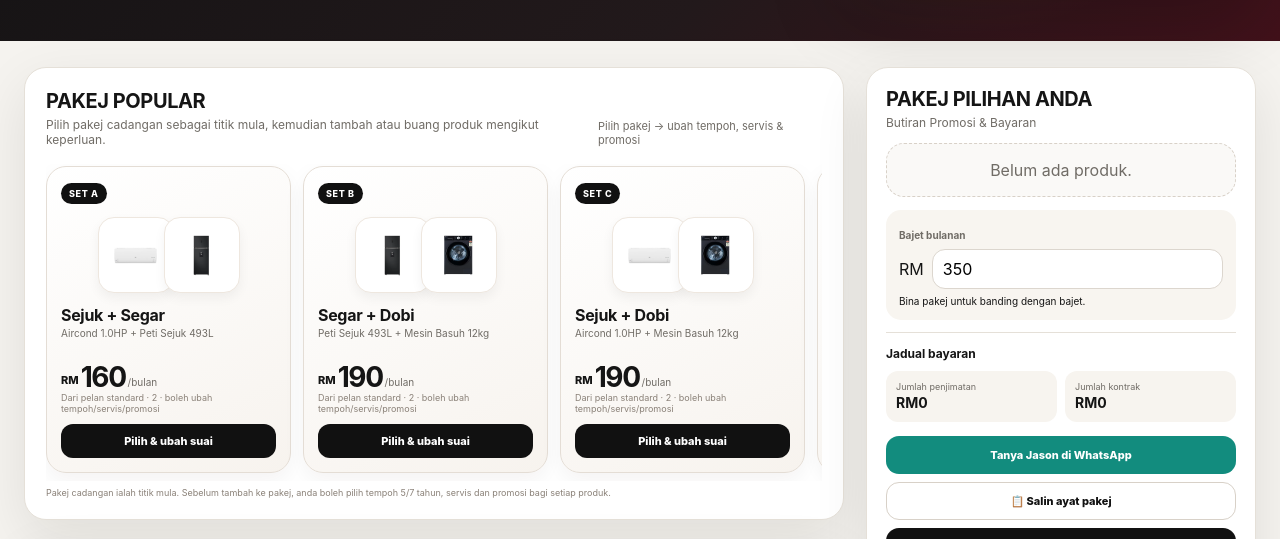
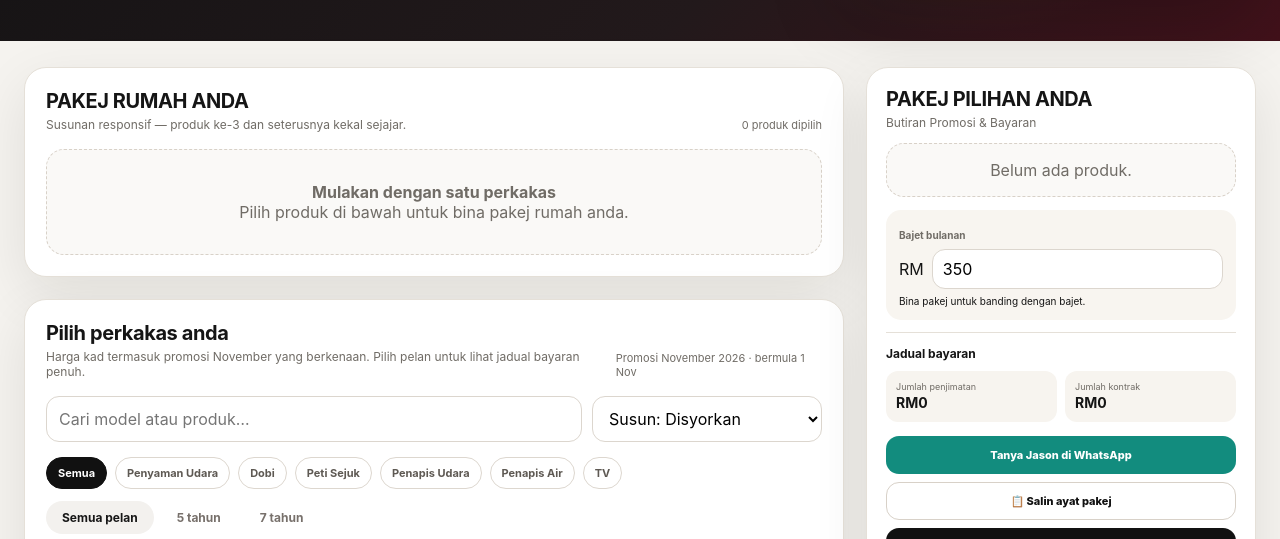
Before and after one commit to JYLiau/lg-subscribe-control-centre, a plain HTML site: page build-my-home/index.html in a window 1280 px wide. Shown: the part 389-928 px from the top of the page. Drawn offline with Linux system fonts and the light colour scheme; no server answers.

Commit message:
Remove redundant Popular Packages section from customer site

```diff
--- a/build-my-home/index.html
+++ b/build-my-home/index.html
@@ -44,15 +44,6 @@
 <main class="shell">
 <div class="builder-grid">
   <div class="maincol">
-    <section class="panel combo-menu-panel" id="comboMenuSection">
-      <div class="panel-head">
-        <div><h2 data-i18n="popularTitle">PAKEJ POPULAR</h2><p data-i18n="popularIntro">Pilih pakej cadangan sebagai titik mula, kemudian tambah atau buang produk mengikut keperluan.</p></div>
-        <div class="tiny" data-i18n="popularTiny">Pilih set → ubah tempoh, servis & promosi</div>
-      </div>
-      <div class="combo-menu" id="comboMenu"></div>
-      <div class="combo-note" data-i18n="popularNote">Set ialah titik mula. Sebelum tambah ke pakej, anda boleh pilih tempoh 5/7 tahun, servis dan promosi bagi setiap produk.</div>
-    </section>
-
     <section class="panel preview" id="packagePreview">
       <div class="panel-head">
         <div><h2 data-i18n="homeTitle">PAKEJ RUMAH ANDA</h2><p data-i18n="homeIntro">Susunan responsif — produk ke-3 dan seterusnya kekal sejajar.</p></div>
```
